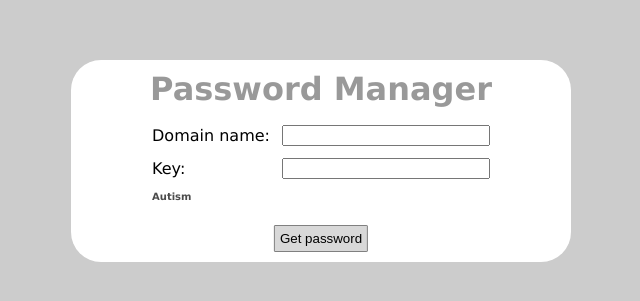
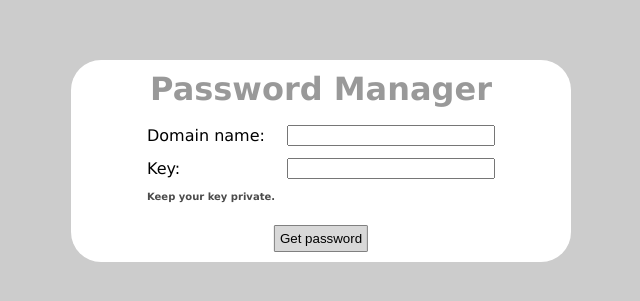
Before and after one commit to psw4/psw4.github.io, a plain HTML site: page index.html in a window 1280 px wide. Shown: the part 239-540 px from the top of the page, 319-959 px from the left. Drawn offline with Linux system fonts and the light colour scheme.

Commit message:
Update index.html

```diff
--- a/index.html
+++ b/index.html
@@ -160,7 +160,7 @@
           <td>Key:</td>
           <td><input type="password" id="sodium"></input></td>
         </tr>
-        <tr><td style="font-size:10px;color:#4b4b4b;margin:0px;font-weight:bold;">Autism</td><tr>
+        <tr><td style="font-size:10px;color:#4b4b4b;margin:0px;font-weight:bold;">Keep your key private.</td><tr>
       </table>
     </div>
     <div>
```
